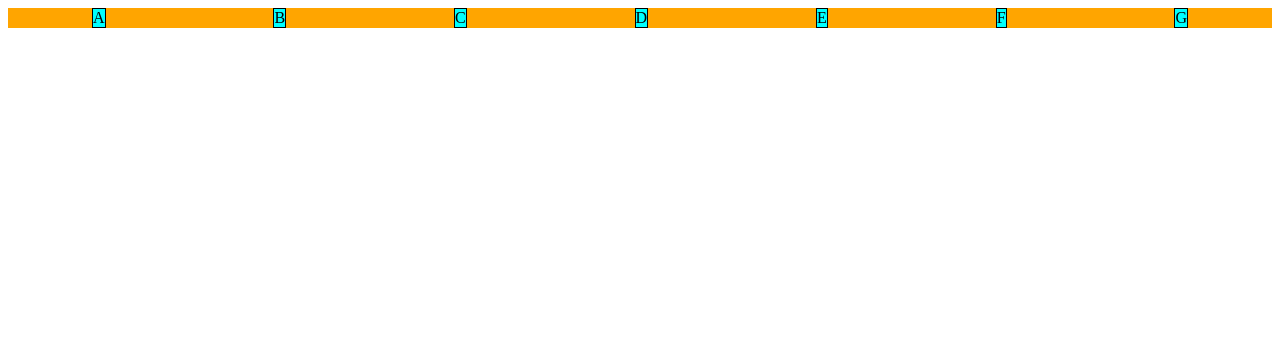
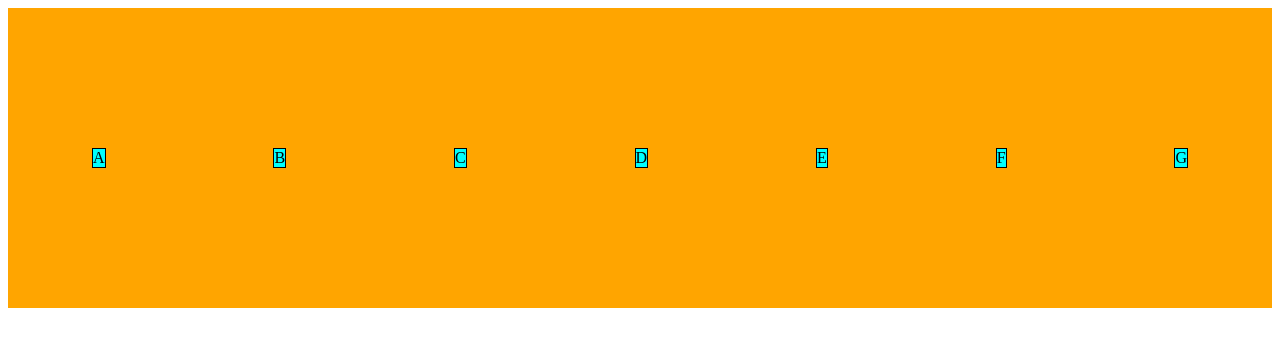
Before and after one commit to danielsilva08/html-css, a plain HTML site: page exercicios/ex027 - flex box/flex004/index001.html in a window 1280 px wide. Drawn offline with Linux system fonts and the light colour scheme.

Commit message:
Update index001.html

```diff
--- a/exercicios/ex027 - flex box/flex004/index001.html
+++ b/exercicios/ex027 - flex box/flex004/index001.html
@@ -8,7 +8,9 @@
         div.conteiner {
             display: flex; /*fica um na frete do outro porém em tamanho pequenos*/
             flex-flow: row wrap-reverse;
-            justify-content: space-around;
+            justify-content: space-around; /*Espaçamento no eixo principal*/
+            height: 300px;
+            align-items: center; /*centralizado no eixo transversal*/
 
             background-color: orange;
 
```
